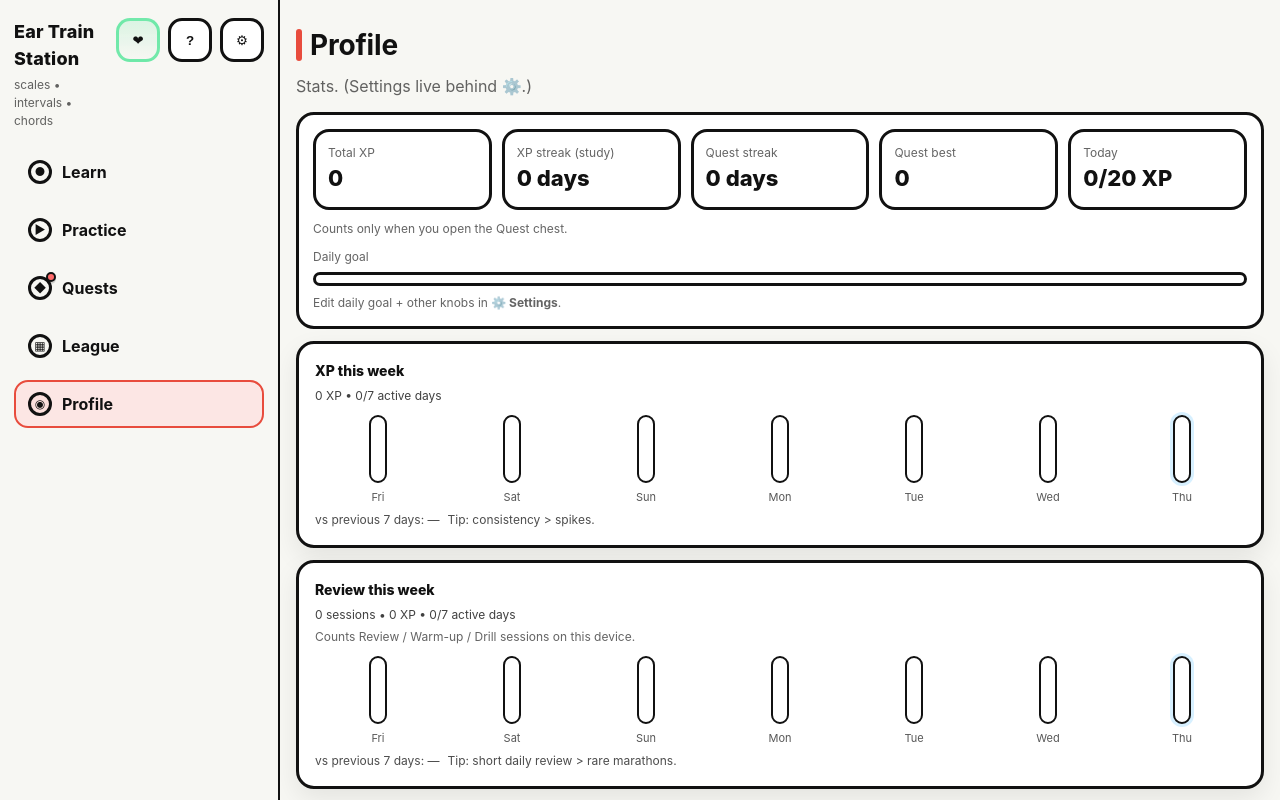
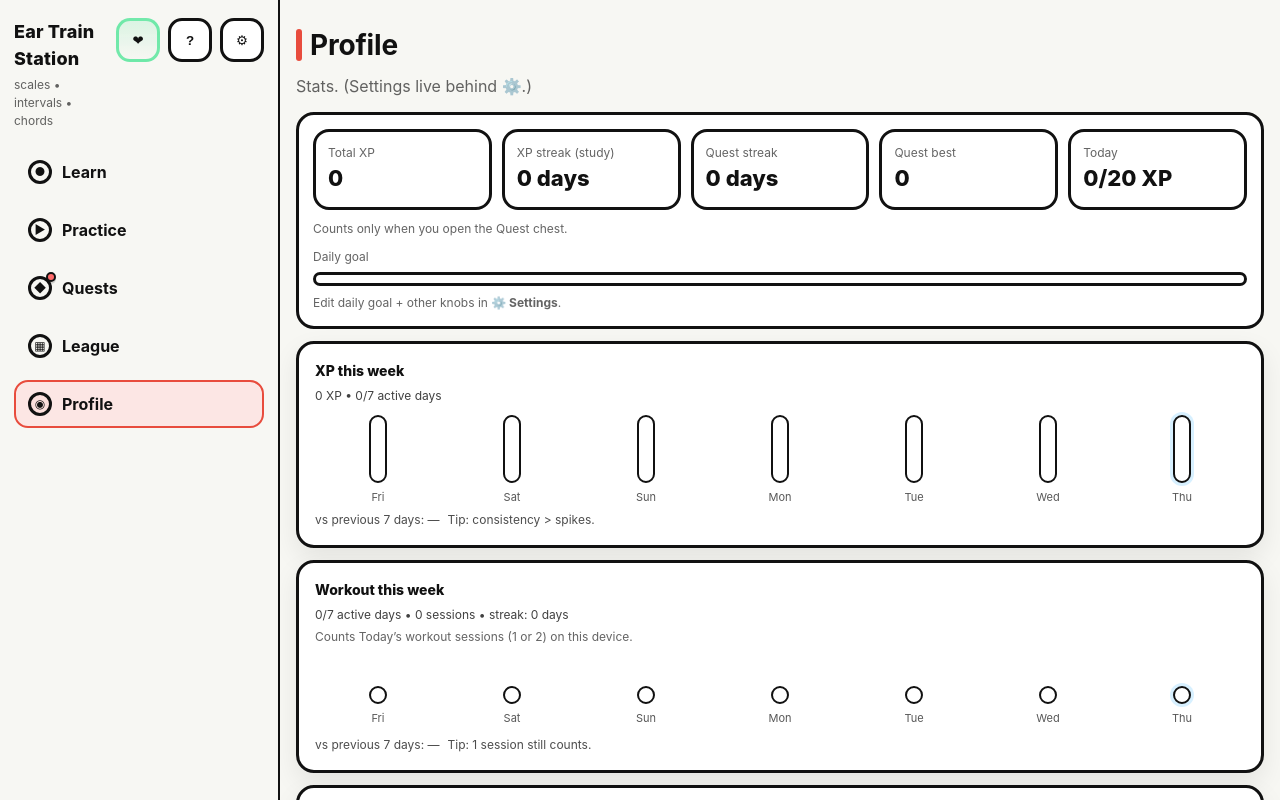
Before and after one commit to wpwcbc/ear-train-station, a React (Vite) app: page /profile in a window 1280 px wide. Shown: the top 800 px of the page. Built offline with nearby package versions, Linux system fonts and the light colour scheme.

Commit message:
Profile: add Workout this week card + week summary helper

```diff
--- a/src/lib/workout.ts
+++ b/src/lib/workout.ts
@@ -20,9 +20,12 @@ export function getWorkoutDone(dayKey: string, session: WorkoutSession): boolean
   }
 }
 
+export const WORKOUT_CHANGED_EVENT = 'ets_workout_changed';
+
 export function setWorkoutDone(dayKey: string, session: WorkoutSession) {
   try {
     window.localStorage.setItem(workoutLsKey(dayKey, session), '1');
+    window.dispatchEvent(new CustomEvent(WORKOUT_CHANGED_EVENT, { detail: { dayKey, session } }));
   } catch {
     // ignore
   }
--- /dev/null
+++ b/src/lib/workoutWeekSummary.ts
@@ -0,0 +1,59 @@
+import { getWorkoutDone, localDayKey, subDays, type WorkoutSession } from './workout.ts';
+
+export type WorkoutWeekSummaryDay = {
+  ymd: string;
+  sessionsDone: number; // 0..2
+  done: boolean;
+};
+
+export type WorkoutWeekSummary = {
+  days: WorkoutWeekSummaryDay[];
+  activeDays: number; // days with >=1 session
+  totalSessions: number; // total sessions done (0..14)
+  prevActiveDays: number;
+  deltaDays: number;
+  deltaPct: number | null;
+};
+
+type GetSessionDone = (dayKey: string, session: WorkoutSession) => boolean;
+
+function clamp(n: number, min: number, max: number) {
+  return Math.max(min, Math.min(max, n));
+}
+
+function computeDay(dayKey: string, getSessionDone: GetSessionDone): WorkoutWeekSummaryDay {
+  const s1 = getSessionDone(dayKey, 1);
+  const s2 = getSessionDone(dayKey, 2);
+  const sessionsDone = (s1 ? 1 : 0) + (s2 ? 1 : 0);
+  return { ymd: dayKey, sessionsDone, done: sessionsDone > 0 };
+}
+
+/**
+ * Duolingo-ish “workout” summary: last 7 days (incl. today) vs the previous 7.
+ * A day counts as “active” if the user completes >= 1 session.
+ */
+export function computeWorkoutWeekSummary(opts?: { todayKey?: string; getSessionDone?: GetSessionDone }): WorkoutWeekSummary {
+  const todayKey = opts?.todayKey ?? localDayKey();
+  const getSessionDone = opts?.getSessionDone ?? getWorkoutDone;
+
+  const days: WorkoutWeekSummaryDay[] = [];
+  for (let i = 6; i >= 0; i--) {
+    const k = subDays(todayKey, i);
+    days.push(computeDay(k, getSessionDone));
+  }
+
+  const activeDays = days.reduce((n, d) => n + (d.done ? 1 : 0), 0);
+  const totalSessions = days.reduce((n, d) => n + d.sessionsDone, 0);
+
+  let prevActiveDays = 0;
+  for (let i = 13; i >= 7; i--) {
+    const k = subDays(todayKey, i);
+    const d = computeDay(k, getSessionDone);
+    prevActiveDays += d.done ? 1 : 0;
+  }
+
+  const deltaDays = activeDays - prevActiveDays;
+  const deltaPct = prevActiveDays > 0 ? clamp(Math.round((deltaDays / prevActiveDays) * 100), -999, 999) : null;
+
+  return { days, activeDays, totalSessions, prevActiveDays, deltaDays, deltaPct };
+}
--- a/src/pages/ProfilePage.tsx
+++ b/src/pages/ProfilePage.tsx
@@ -6,6 +6,8 @@ import { loadReviewSessionHistory, REVIEW_SESSION_HISTORY_CHANGED_EVENT, type Re
 import { computeReviewWeekSummary } from '../lib/reviewWeekSummary';
 import { computeXpWeekSummary } from '../lib/xpWeekSummary';
 import { DeltaChip } from '../components/DeltaChip';
+import { WORKOUT_CHANGED_EVENT, getWorkoutStreak, localDayKey } from '../lib/workout';
+import { computeWorkoutWeekSummary } from '../lib/workoutWeekSummary';
 
 function clamp(n: number, min: number, max: number) {
   return Math.max(min, Math.min(max, n));
@@ -25,6 +27,7 @@ function shortDow(d: Date) {
 export function ProfilePage({ progress }: { progress: Progress; setProgress: (p: Progress) => void }) {
   const [questStreak, setQuestStreak] = useState<StreakStateV1>(() => loadStreakState());
   const [reviewHistory, setReviewHistory] = useState<ReviewSessionHistoryEntryV1[]>(() => loadReviewSessionHistory());
+  const [workoutTick, setWorkoutTick] = useState(0);
 
   useEffect(() => {
     function bump() {
@@ -51,6 +54,20 @@ export function ProfilePage({ progress }: { progress: Progress; setProgress: (p:
       window.removeEventListener('focus', bump);
       window.removeEventListener('storage', bump);
       window.removeEventListener(REVIEW_SESSION_HISTORY_CHANGED_EVENT, bump);
+    };
+  }, []);
+
+  useEffect(() => {
+    function bump() {
+      setWorkoutTick((n) => n + 1);
+    }
+    window.addEventListener('focus', bump);
+    window.addEventListener('storage', bump);
+    window.addEventListener(WORKOUT_CHANGED_EVENT, bump);
+    return () => {
+      window.removeEventListener('focus', bump);
+      window.removeEventListener('storage', bump);
+      window.removeEventListener(WORKOUT_CHANGED_EVENT, bump);
     };
   }, []);
 
@@ -89,6 +106,13 @@ export function ProfilePage({ progress }: { progress: Progress; setProgress: (p:
     if (!reviewWeek.bestDayYmd) return null;
     return reviewWeek.days.find((d) => d.ymd === reviewWeek.bestDayYmd) || null;
   }, [reviewWeek.bestDayYmd, reviewWeek.days]);
+
+  const workoutWeek = useMemo(() => {
+    return computeWorkoutWeekSummary({ todayKey: localDayKey() });
+    // eslint-disable-next-line react-hooks/exhaustive-deps
+  }, [workoutTick]);
+
+  const workoutStreak = useMemo(() => getWorkoutStreak(localDayKey()), [workoutTick]);
 
   return (
     <div className="page">
@@ -248,6 +272,75 @@ export function ProfilePage({ progress }: { progress: Progress; setProgress: (p:
       <div className="card" style={{ marginTop: 12 }}>
         <div className="rowBetween" style={{ gap: 10 }}>
           <div>
+            <div style={{ fontSize: 14, fontWeight: 850 }}>Workout this week</div>
+            <div style={{ marginTop: 6, fontSize: 12, opacity: 0.8 }}>
+              {workoutWeek.activeDays}/7 active days • {workoutWeek.totalSessions} session{workoutWeek.totalSessions === 1 ? '' : 's'} • streak: {workoutStreak} day{workoutStreak === 1 ? '' : 's'}
+            </div>
+            <div style={{ marginTop: 4, fontSize: 12, opacity: 0.65 }}>Counts Today’s workout sessions (1 or 2) on this device.</div>
+          </div>
+        </div>
+
+        <div
+          style={{
+            marginTop: 10,
+            display: 'grid',
+            gridTemplateColumns: 'repeat(7, minmax(0, 1fr))',
+            gap: 8,
+            alignItems: 'end',
+            height: 70,
+          }}
+          aria-label="Workout completion for the last 7 days"
+        >
+          {workoutWeek.days.map((d) => {
+            const isToday = d.ymd === ymdFromLocalDate(new Date());
+            const label = d.sessionsDone === 0 ? '0/2 sessions' : d.sessionsDone === 1 ? '1/2 sessions' : '2/2 sessions';
+            const fill = d.sessionsDone === 0 ? 0 : d.sessionsDone === 1 ? 0.55 : 1;
+            return (
+              <div key={d.ymd} style={{ display: 'grid', gap: 6, justifyItems: 'center' }}>
+                <div
+                  role="img"
+                  aria-label={`${shortDow(new Date(`${d.ymd}T12:00:00`))} ${d.ymd}: ${label}${isToday ? '. Today.' : '.'}`}
+                  title={`${d.ymd}: ${label}`}
+                  style={{
+                    width: 18,
+                    height: 18,
+                    borderRadius: 999,
+                    border: '2px solid var(--ink)',
+                    background: '#fff',
+                    overflow: 'hidden',
+                    boxShadow: isToday ? '0 0 0 3px rgba(141, 212, 255, 0.35)' : undefined,
+                  }}
+                >
+                  <div
+                    style={{
+                      width: `${Math.round(fill * 100)}%`,
+                      height: '100%',
+                      background: isToday ? 'linear-gradient(90deg, #7fc9ff, #b6f2d8)' : 'linear-gradient(90deg, #cfeeff, #dff8ee)',
+                    }}
+                  />
+                </div>
+                <div style={{ fontSize: 11, opacity: 0.7 }}>{shortDow(new Date(`${d.ymd}T12:00:00`))}</div>
+              </div>
+            );
+          })}
+        </div>
+
+        <div style={{ marginTop: 10, fontSize: 12, opacity: 0.75, display: 'flex', alignItems: 'center', gap: 8, flexWrap: 'wrap' }}>
+          {workoutWeek.prevActiveDays > 0 ? (
+            <>
+              <span>vs previous 7 days:</span>
+              <DeltaChip contextLabel="vs previous 7 days" delta={workoutWeek.deltaDays} unit="days" pct={workoutWeek.deltaPct} />
+            </>
+          ) : (
+            <>vs previous 7 days: —</>
+          )}
+          <span>Tip: 1 session still counts.</span>
+        </div>
+      </div>
+
+      <div className="card" style={{ marginTop: 12 }}>
+        <div className="rowBetween" style={{ gap: 10 }}>
+          <div>
             <div style={{ fontSize: 14, fontWeight: 850 }}>Review this week</div>
             <div style={{ marginTop: 6, fontSize: 12, opacity: 0.8 }}>
               {reviewWeek.totalSessions} session{reviewWeek.totalSessions === 1 ? '' : 's'} • {reviewWeek.totalXp} XP • {reviewWeek.activeDays}/7 active days
```
Also changed, not shown: 2 other files (tests, documents, lock files or other folders).
